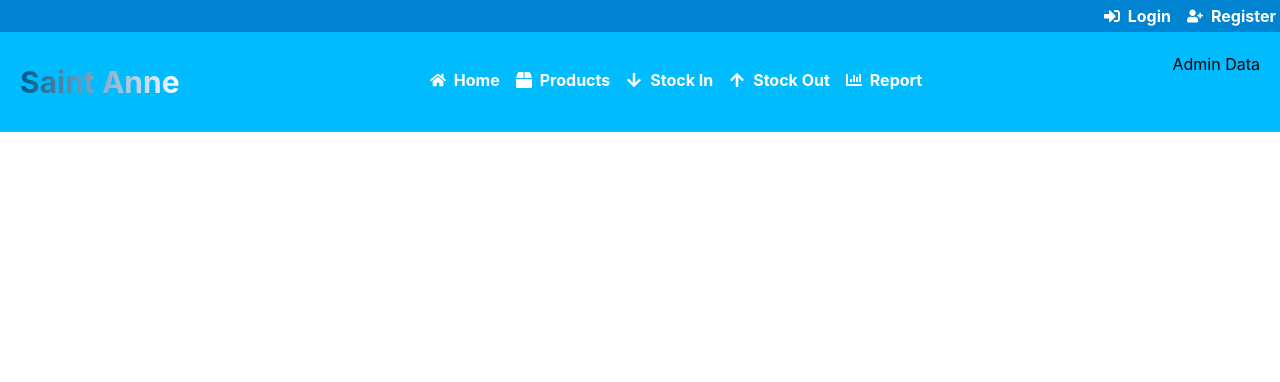
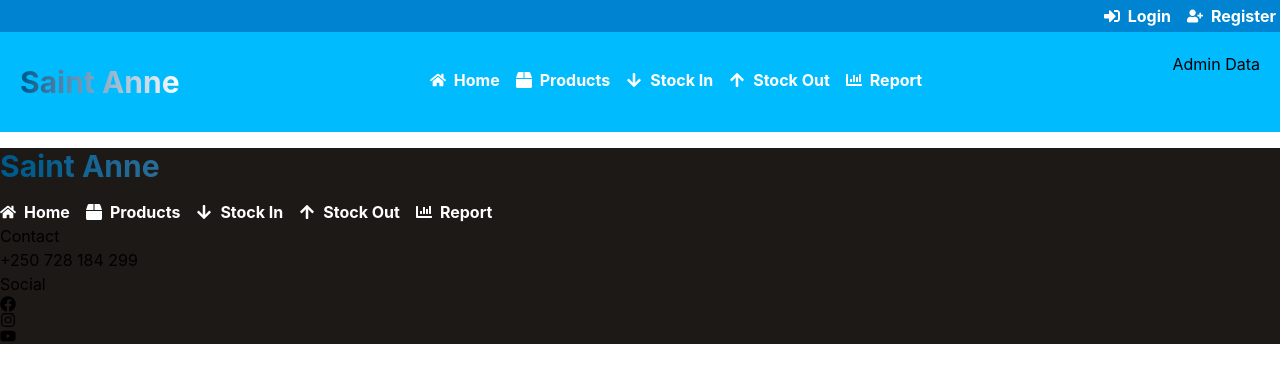
Before and after one commit to niyomugaboetiene/Ecole-Primaire-Sainte-Anne, a React app in the folder frontend/: page /footer in a window 1280 px wide. Shown: the top 382 px of the page. Built offline with nearby package versions, Linux system fonts and the light colour scheme; the HTML template or start-up script is replaced by a standard one.

Commit message:
First commit of EPSA

```diff
--- a/frontend/src/App.jsx
+++ b/frontend/src/App.jsx
@@ -20,6 +20,7 @@ import NavBar from "./components/dashboard/NavBar";
 // auth
 import Login from "./components/auth/Login";
 import Register from "./components/auth/Register";
+import Footer from "./components/dashboard/Footer";
 
 import { BrowserRouter, Routes, Route } from "react-router-dom";
 function App() {
@@ -51,6 +52,9 @@ function App() {
 
           <Route path="/auth/login" element={<Login /> }/>
           <Route path="/auth/register" element={<Register /> }/>
+          <Route path="/footer" element={<Footer /> }/>
+
+
 
         </Routes>
      </BrowserRouter>
--- a/frontend/src/components/dashboard/Footer.jsx
+++ b/frontend/src/components/dashboard/Footer.jsx
@@ -1,13 +1,15 @@
 import { FaFacebook, FaInstagram, FaYoutube } from "react-icons/fa"
+import { FaHome,FaChartBar, FaBox, FaArrowDown, FaArrowUp, FaSignInAlt, FaUserPlus } from "react-icons/fa";
 
+import { Link } from "react-router-dom";
 const Footer = () => {
     return (
-        <div>
+        <div className="bg-stone-900">
             <div>
                <div className="bg-linear-to-l from-white to-sky-800 bg-clip-text text-transparent">
-                    <p className="mt-3 text-clip text-transparent font-bold  text-3xl  hover:scale-105 transition duration-200">Saint Anne</p>
+                    <p className="mt-3 text-clip text-transparent font-bold  text-3xl  transition duration-200">Saint Anne</p>
                 </div>
-                               <div >
+                 <div >
                    <nav className="flex space-x-4 mt-4">
                       <Link className="flex gap-2 hover:text-gray-800 hover:font-bold transition duration-300 text-white font-bold"><FaHome className="mt-1"/>Home</Link>
                       <Link className="flex gap-2 hover:text-gray-800 hover:font-bold transition duration-300 text-white font-bold" to={'/products/list'}><FaBox className="mt-1" />Products</Link>
```
